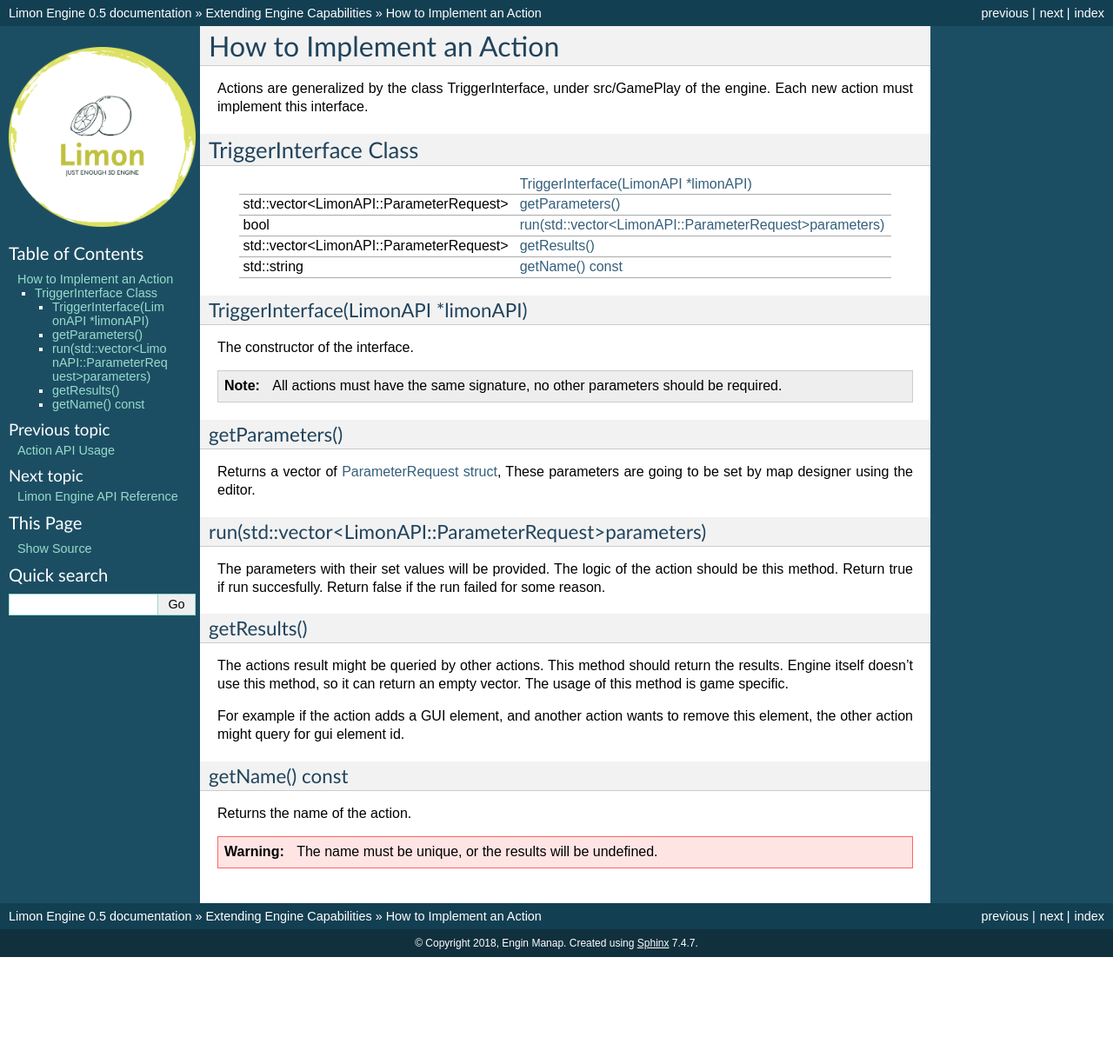
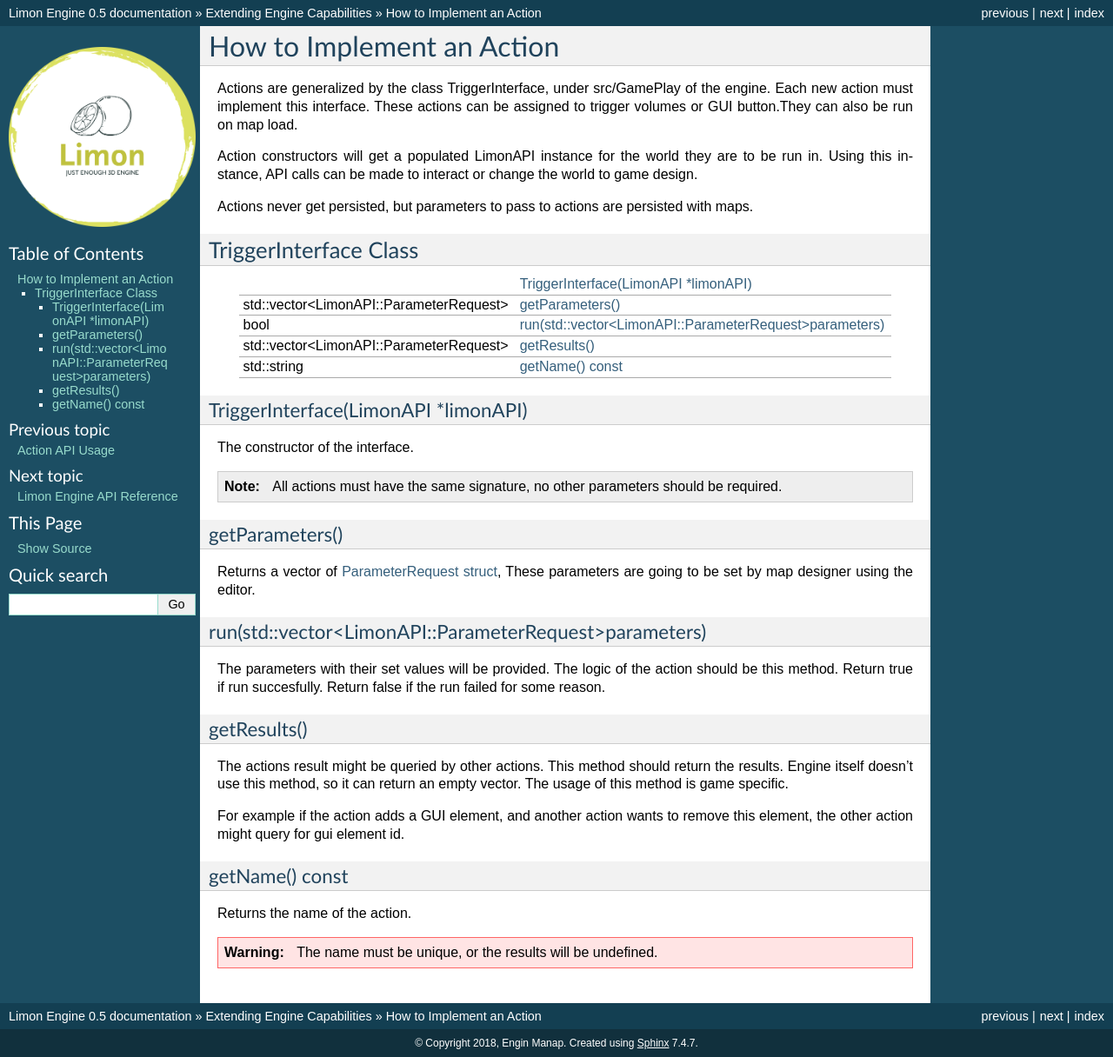
Before and after one commit to enginmanap/limonEngine-docs, a Sphinx documentation site: the page built from docs/ExtendingByAPI/implementAction.rst, in a window 1280 px wide. Shown: the whole page at 87% size. Built offline with Sphinx 7.4.7, drawn with Linux system fonts in a browser that asks for light colours; pages that are not in the unit, such as notebooks, are missing from menus; before the commit the page ends 1101 px from its top, so only the background shows below that.

Commit message:
rename and improve Action implementing page

```diff
--- a/docs/ExtendingByAPI/implementTrigger.rst
+++ b/docs/ExtendingByAPI/implementAction.rst
@@ -2,7 +2,11 @@
 How to Implement an Action
 ==========================
 
-Actions are generalized by the class TriggerInterface, under src/GamePlay of the engine. Each new action must implement this interface.
+Actions are generalized by the class TriggerInterface, under src/GamePlay of the engine. Each new action must implement this interface. These actions can be assigned to trigger volumes or GUI button.They can also be run on map load.
+
+Action constructors will get a populated LimonAPI instance for the world they are to be run in. Using this instance, API calls can be made to interact or change the world to game design.
+
+Actions never get persisted, but parameters to pass to actions are persisted with maps.
 
 TriggerInterface Class
 ______________________
--- a/docs/ExtendingByAPI/index.rst
+++ b/docs/ExtendingByAPI/index.rst
@@ -6,5 +6,5 @@
    :name: toc-extending-by-api
 
    APIUsage
-   implementTrigger
+   implementAction
    APIReference
```
